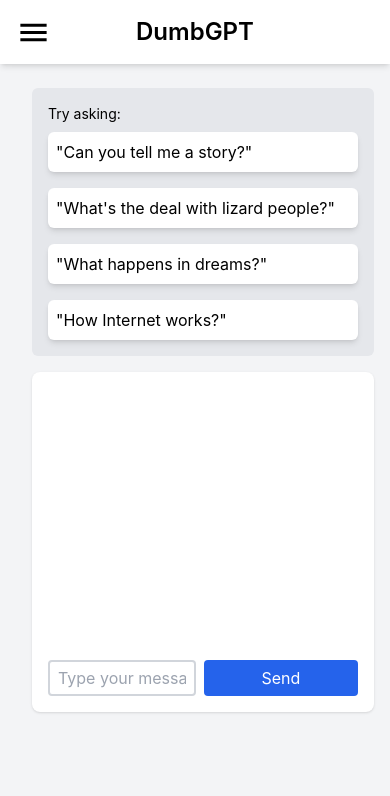
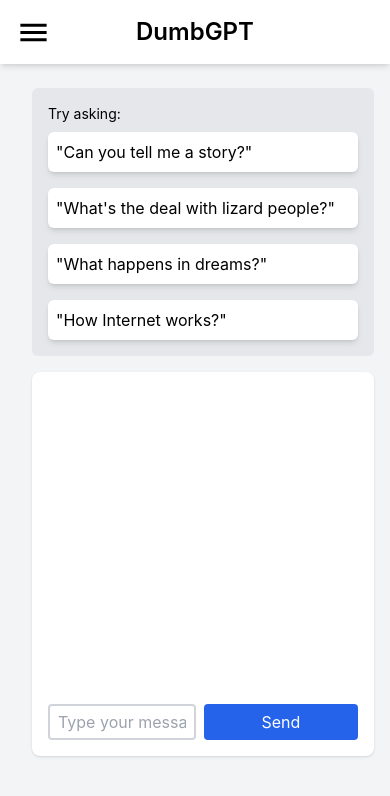
Before and after one commit to amlark/DumbGPT, a React (Create React App) app: page / in a window 390 px wide. Shown: the top 796 px of the page. Built offline with nearby package versions, Linux system fonts and the light colour scheme.

Commit message:
changed chat area height and with to be more responsive

```diff
--- a/src/components/ChatArea.js
+++ b/src/components/ChatArea.js
@@ -21,11 +21,8 @@ const ChatArea = ({ messages, onSendMessage }) => {
   };
 
   return (
-    <div
-      key={messages.length}
-      className="bg-white rounded-lg shadow p-4 flex-grow ml-0 sm:ml-4 w-full sm:w-auto"
-    >
-      <div className="overflow-y-auto h-64 sm:h-96 mb-4">
+    <div className="bg-white rounded-lg shadow p-4 flex-grow ml-0 sm:ml-4 w-full sm:w-auto">
+      <div className="overflow-y-auto h-[40vh] sm:h-[50vh] max-h-[300px] sm:max-h-[400px] mb-4">
         {messages.map((message, index) => (
           <div
             key={index}
```
